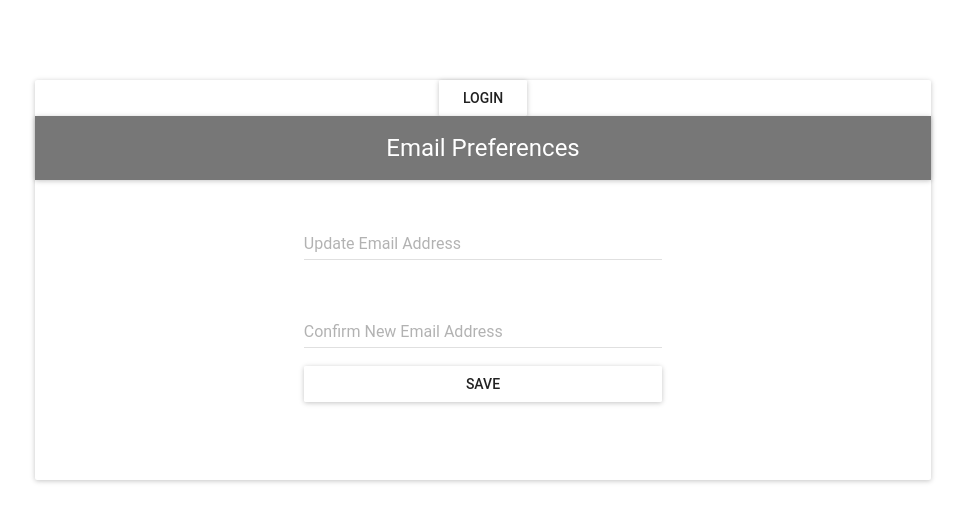
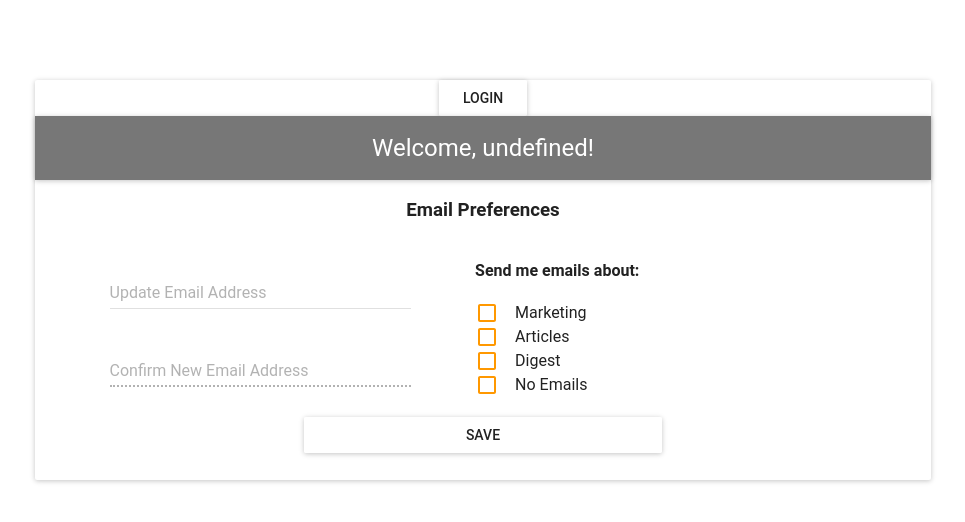
Before and after one commit to mcarter78/email-challenge-client, a React (Create React App) app: page /users/1 in a window 1280 px wide. Shown: the top 522 px of the page, without its empty margins (157-1122 px from the left). Built offline with nearby package versions, Linux system fonts and the light colour scheme; no server answers; what react-tap-event-plugin would draw is missing.

Commit message:
completes checkbox logic in Dashboard and utility function to update user

```diff
--- a/src/components/Dashboard.js
+++ b/src/components/Dashboard.js
@@ -1,6 +1,8 @@
 import React, { Component } from 'react';
 import { browserHistory } from 'react-router';
 import AppBar from 'material-ui/AppBar';
+import Checkbox from 'material-ui/Checkbox';
+import { orange500 } from 'material-ui/styles/colors';
 import EmailInput from './EmailInput';
 import SaveButton from './SaveButton';
 import { getUser } from '../utils/utils';
@@ -10,12 +12,25 @@ const styles = {
     backgroundColor: '#777'
   },
   input: {
-    width: '40%',
-    marginTop: '40px'
+    width: '70%',
+    marginTop: '30px'
   },
   button: {
     width: '40%',
-    marginTop: '10px'
+    marginTop: '20px'
+  },
+  left: {
+    width: '48%',
+    float: 'left',
+    paddingLeft: '10px'
+  },
+  right: {
+    textAlign: 'left',
+    width: '48%',
+    float: 'left'
+  },
+  box: {
+    fill: orange500
   }
 };
 
@@ -23,16 +38,25 @@ class Dashboard extends Component {
   constructor(props) {
     super(props);
     this.state = {
+      user: {},
+      token: {},
+      confirmDisabled: true,
+      marketingDisabled: false,
+      articlesDisabled: false,
+      digestDisabled: false,
       newEmail: '',
       newEmailConfirm: '',
+      prefs: {
         marketing: false,
         articles: false,
         digest: false
       }
     }
+  }
   componentWillMount() {
     const userId = this.props.params.id;
     getUser(userId, (data) => {
+      this.setState({ user: data.user, token: data.token })
       browserHistory.push('/users/' + userId + '?email=' + data.user.email + '&token=' + data.token.nonce)
     });
   }
@@ -44,32 +68,118 @@ class Dashboard extends Component {
   }
   handleNewEmailChange(e, newString) {
     this.setState({ newEmail: newString });
+    if (this.state.newEmail !== '') {
+      this.setState({ confirmDisabled: false });
+    } else {
+      this.setState({ confirmDisabled: true });
+    }
   }
   handleNewEmailConfirmChange(e, newString) {
     this.setState({ newEmailConfirm: newString });
   }
+  handleMarketingCheck(e, checked) {
+    if (checked) {
+      this.setState({ prefs: { marketing: true } });
+    } else {
+      this.setState({ prefs: { marketing: false } });
+    }
+  }
+  handleArticlesCheck(e, checked) {
+    if (checked) {
+      this.setState({ prefs: { articles: true } });
+    } else {
+      this.setState({ prefs: { articles: false } });
+    }
+  }
+  handleDigestCheck(e, checked) {
+    if (checked) {
+      this.setState({ prefs: { digest: true } });
+    } else {
+      this.setState({ prefs: { digest: false } });
+    }
+  }
+  handleNoEmailsCheck(e, checked) {
+    if (checked) {
+      this.setState({
+        marketingDisabled: true,
+        articlesDisabled: true,
+        digestDisabled: true,
+        prefs: {
+          marketing: false,
+          articles: false,
+          digest: false
+        }
+      });
+    } else {
+      this.setState({
+        marketingDisabled: false,
+        articlesDisabled: false,
+        digestDisabled: false
+      });
+    }
+  }
   handleSubmit() {
-
+    console.log('submit');
+    const newEmail = this.state.newEmail;
+    const confirm = this.state.newEmailConfirm;
+    // If new email and confirm do not match
+    if (newEmail !== confirm) {
+      // Throw error
+    } else {
+      // call updateUser, pass email & token from query params + newEmail & prefs
+    }
   }
   render() {
+    // Build the greeting for the appbar
+    let greeting = 'Welcome, ' + this.state.user.name + '!';
     return (
       <div>
         <AppBar
           style={styles.appbar}
-          title="Email Preferences"
+          title={greeting}
           showMenuIconButton={false} />
+        <h3>Email Preferences</h3>
+        <div
+          className="dashboard-left"
+          style={styles.left}>
           <EmailInput
             styles={styles.input}
             current={this.state.newEmail}
             text="Update Email Address"
-          change={(event, newString) => this.handleEmailChange(event, newString)}
+            change={(event, newString) => this.handleNewEmailChange(event, newString)}
             keyPress={(event) => this.handleEnter(event)} />
           <EmailInput
             styles={styles.input}
             current={this.state.newEmailConfirm}
             text="Confirm New Email Address"
-          change={(event, newString) => this.handleEmailChange(event, newString)}
-          keyPress={(event) => this.handleEnter(event)} />
+            change={(event, newString) => this.handleNewEmailConfirmChange(event, newString)}
+            keyPress={(event) => this.handleEnter(event)}
+            disable={this.state.confirmDisabled} />
+        </div>
+        <div
+          className="dashboard-right"
+          style={styles.right}>
+          <h4>Send me emails about:</h4>
+          <Checkbox
+            iconStyle={styles.box}
+            label="Marketing"
+            disabled={this.state.marketingDisabled}
+            onCheck={(event, isInputChecked) => this.handleMarketingCheck(event, isInputChecked)} />
+          <Checkbox
+            iconStyle={styles.box}
+            label="Articles"
+            disabled={this.state.articlesDisabled}
+            onCheck={(event, isInputChecked) => this.handleArticlesCheck(event, isInputChecked)} />
+          <Checkbox
+            iconStyle={styles.box}
+            label="Digest"
+            disabled={this.state.digestDisabled}
+            onCheck={(event, isInputChecked) => this.handleDigestCheck(event, isInputChecked)} />
+          <Checkbox
+            iconStyle={styles.box}
+            label="No Emails"
+            onCheck={(event, isInputChecked) => this.handleNoEmailsCheck(event, isInputChecked)} />
+        </div>
         <SaveButton
           styles={styles.button}
           click={(event) => this.handleSubmit(event)}/>
--- a/src/components/EmailInput.js
+++ b/src/components/EmailInput.js
@@ -18,6 +18,8 @@ class EmailInput extends Component {
           onKeyPress={this.props.keyPress}
           type="email"
           hintText={this.props.text}
+          errorText={this.props.error}
+          disabled={this.props.disable}
           value={this.props.current}
           underlineFocusStyle={styles.underline}
         />
--- a/src/utils/utils.js
+++ b/src/utils/utils.js
@@ -14,6 +14,26 @@ export function getUser(id, cb) {
     });
 }
 
+export function updateUser(user, cb) {
+  request
+    .put('/users/' + user.id)
+    .send({
+      id: user.id,
+      email: user.email,
+      token: user.token,
+      new_email: user.newEmail,
+      marketing: user.marketing,
+      articles: user.articles,
+      digest: user.digest
+    })
+    .end((err, res) => {
+      if (err) {
+        throw new Error("Bad response from server");
+      }
+      return cb(JSON.parse(res.text));
+    })
+}
+
 export function login(email, cb) {
   request
     .post('/api/login')
```
Lines whose indentation alone changed are shown as unchanged.
